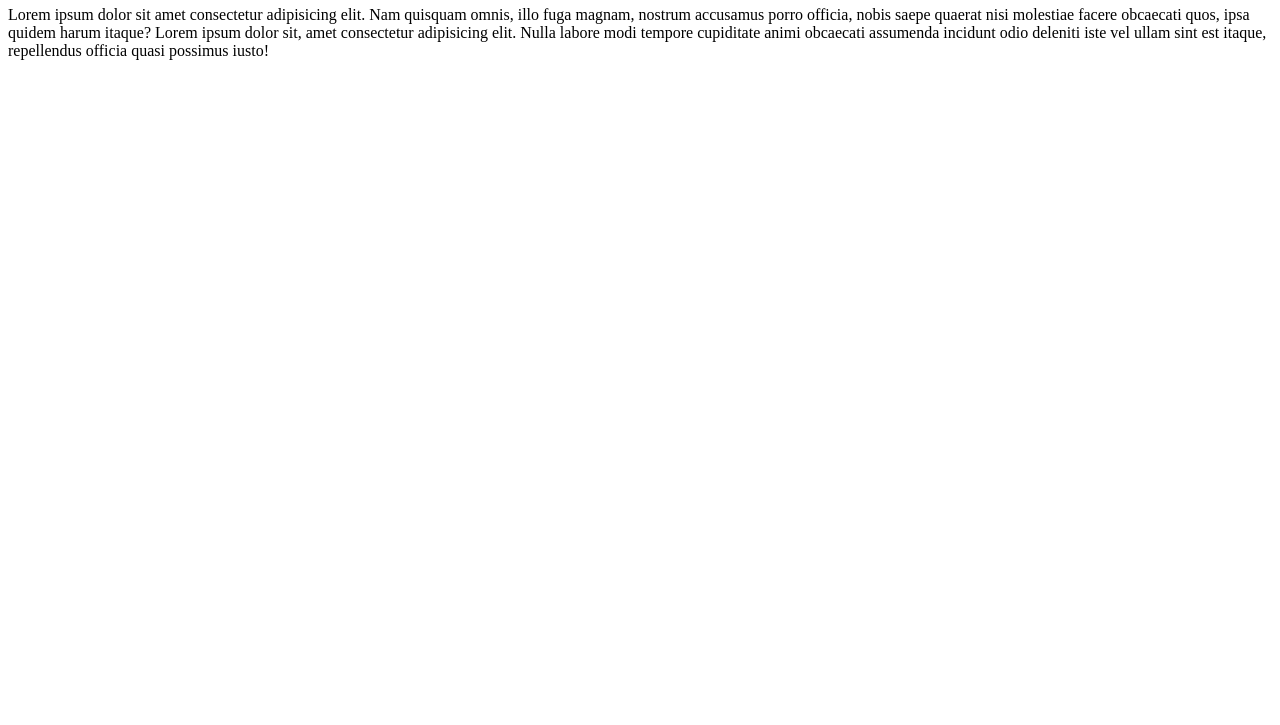
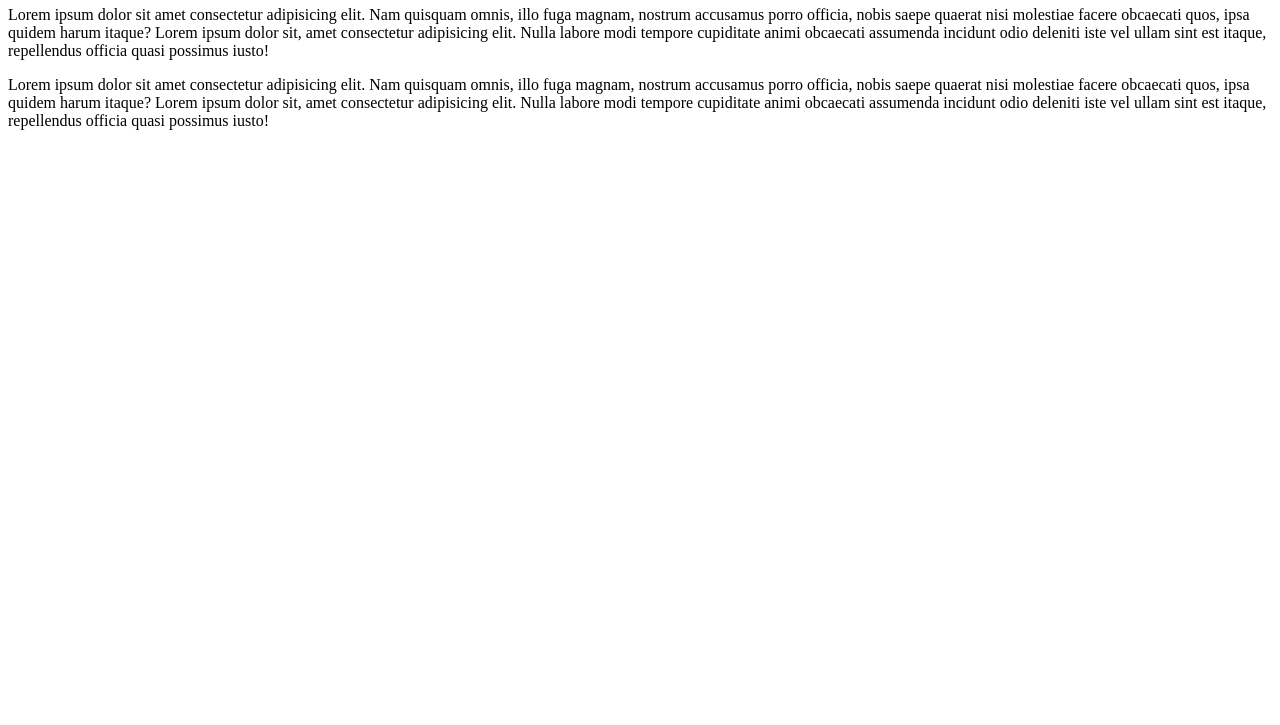
Before and after one commit to ezequiel9604/CursoGit, a plain HTML site: page index.html in a window 1280 px wide. Shown: the part 75-800 px from the top of the page. Drawn offline with Linux system fonts and the light colour scheme.

Commit message:
Update index.html

```diff
--- a/index.html
+++ b/index.html
@@ -14,5 +14,7 @@
 
 	<p>Lorem ipsum dolor sit amet consectetur adipisicing elit. Nam quisquam omnis, illo fuga magnam, nostrum accusamus porro officia, nobis saepe quaerat nisi molestiae facere obcaecati quos, ipsa quidem harum itaque? Lorem ipsum dolor sit, amet consectetur adipisicing elit. Nulla labore modi tempore cupiditate animi obcaecati assumenda incidunt odio deleniti iste vel ullam sint est itaque, repellendus officia quasi possimus iusto!</p>
 
+	<p>Lorem ipsum dolor sit amet consectetur adipisicing elit. Nam quisquam omnis, illo fuga magnam, nostrum accusamus porro officia, nobis saepe quaerat nisi molestiae facere obcaecati quos, ipsa quidem harum itaque? Lorem ipsum dolor sit, amet consectetur adipisicing elit. Nulla labore modi tempore cupiditate animi obcaecati assumenda incidunt odio deleniti iste vel ullam sint est itaque, repellendus officia quasi possimus iusto!</p>
+
 </body>
 </html>
```
